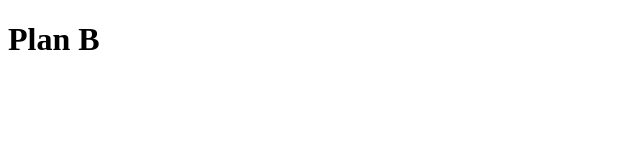
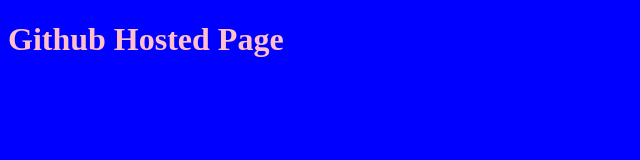
Before and after one commit to linhpham213/gh-test-branching, a plain HTML site: page index.html in a window 1280 px wide. Shown: the whole page, without its empty margins (0-640 px from the left). Drawn offline with Linux system fonts and the light colour scheme.

Commit message:
Stylesheet is linked!

```diff
--- a/index.html
+++ b/index.html
@@ -2,9 +2,10 @@
 <html lang="en">
 <head>
     <meta charset="UTF-8">
-    <title>Plan B</title>
+    <title>Github Hosted Page</title>
+    <link rel="stylesheet" href="./css/style.css">
 </head>
 <body>
-    <h1>Plan B</h1>
+    <h1>Github Hosted Page</h1>
 </body>
 </html>
```
